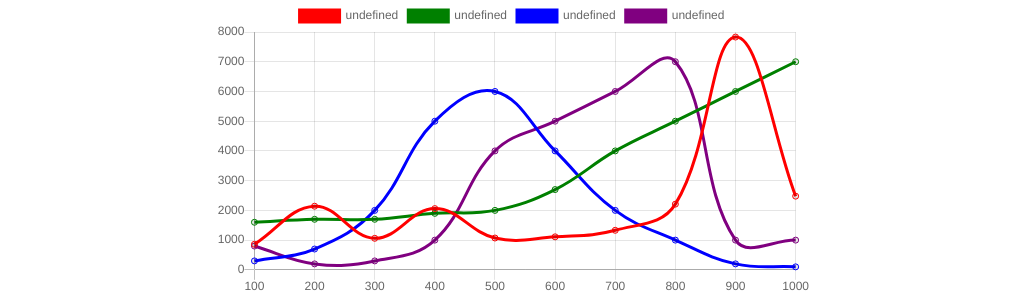
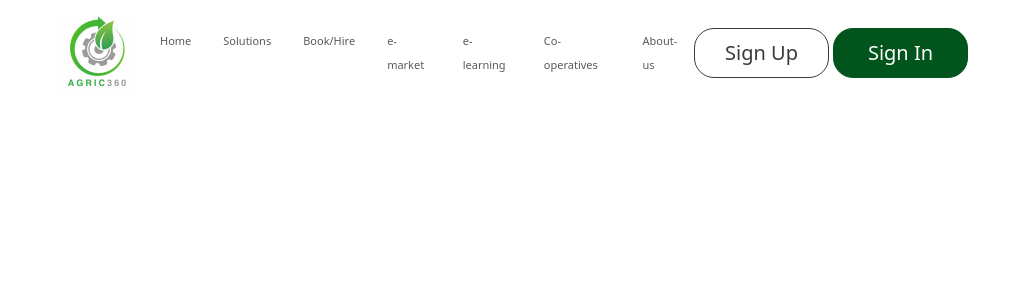
Before and after one commit to MuhammadShameel/agric-360-landing-page, a plain HTML site: page index.html in a window 1024 px wide. Shown: the top 297 px of the page. Drawn offline with nearby package versions, Linux system fonts and the light colour scheme.

Commit message:
navbar has been responsive

```diff
--- a/css/index.css
+++ b/css/index.css
@@ -1,4 +1,4 @@
-/* navbar section  */
+/* q4eavbar section  */
 .sign-up {
   width: 135px;
   height: 50px;
--- a/css/media.css
+++ b/css/media.css
@@ -0,0 +1,9 @@
+@media (min-width: 992px) and (max-width: 1200px) {
+  .navbar-nav {
+    gap: 1 !important;
+  }
+  .nav-link {
+    font-size: 11px !important;
+    gap: 0 !important;
+  }
+}
--- a/index.html
+++ b/index.html
@@ -3,7 +3,7 @@
 
 <head>
     <meta charset="UTF-8">
-    <meta name="viewport" content="width=device-width, initial-scale=1.0">
+    <meta name="viewport" content="width=device-width, initial-scale=1, shrink-to-fit=no">
     <title>Agric360 - Landing Page</title>
     <link rel="stylesheet" href="css/index.css">
     <link rel="stylesheet" href="css/global.css">
@@ -13,7 +13,8 @@
 </head>
 
 <body>
-    <section class="d-flex flex-column ">
+
+    <!-- <section class="d-flex flex-column ">
         <canvas id="myChart" style="width:100%;max-width:600px; margin: 0 auto;"></canvas>
         <div class="row d-flex justify-content-center align-items-center h-100" style="color: #282828;">
             <div class="col-md-9 col-lg-7 col-xl-5">
@@ -22,13 +23,11 @@
                     <div class="card-body p-4">
 
                         <div id="demo1" class="carousel slide" data-ride="carousel">
-                            <!-- Indicators -->
                             <ul class="carousel-indicators mb-0">
                                 <li data-target="#demo1" data-slide-to="0" class="active"></li>
                                 <li data-target="#demo1" data-slide-to="1"></li>
                                 <li data-target="#demo1" data-slide-to="2"></li>
                             </ul>
-                            <!-- Carousel inner -->
                             <div class="carousel-inner">
                                 <div class="carousel-item active">
                                     <div class="d-flex justify-content-between mb-4 pb-2">
@@ -52,10 +51,10 @@
 
             </div>
         </div>
-    </section>
+    </section> -->
 
     <!-- Navbar  -->
-    <!-- <div class="container">
+    <div class="container">
         <nav class="navbar navbar-expand-lg bg-transparent ">
             <div class="container-fluid">
                 <a class="navbar-brand" href="#"><img src="./assets/images/logo.png" alt=""></a>
@@ -99,7 +98,7 @@
                 </div>
             </div>
         </nav>
-    </div> -->
+    </div>
     <!-- Navbar  -->
 
     <!-- Hero Section  -->
```
